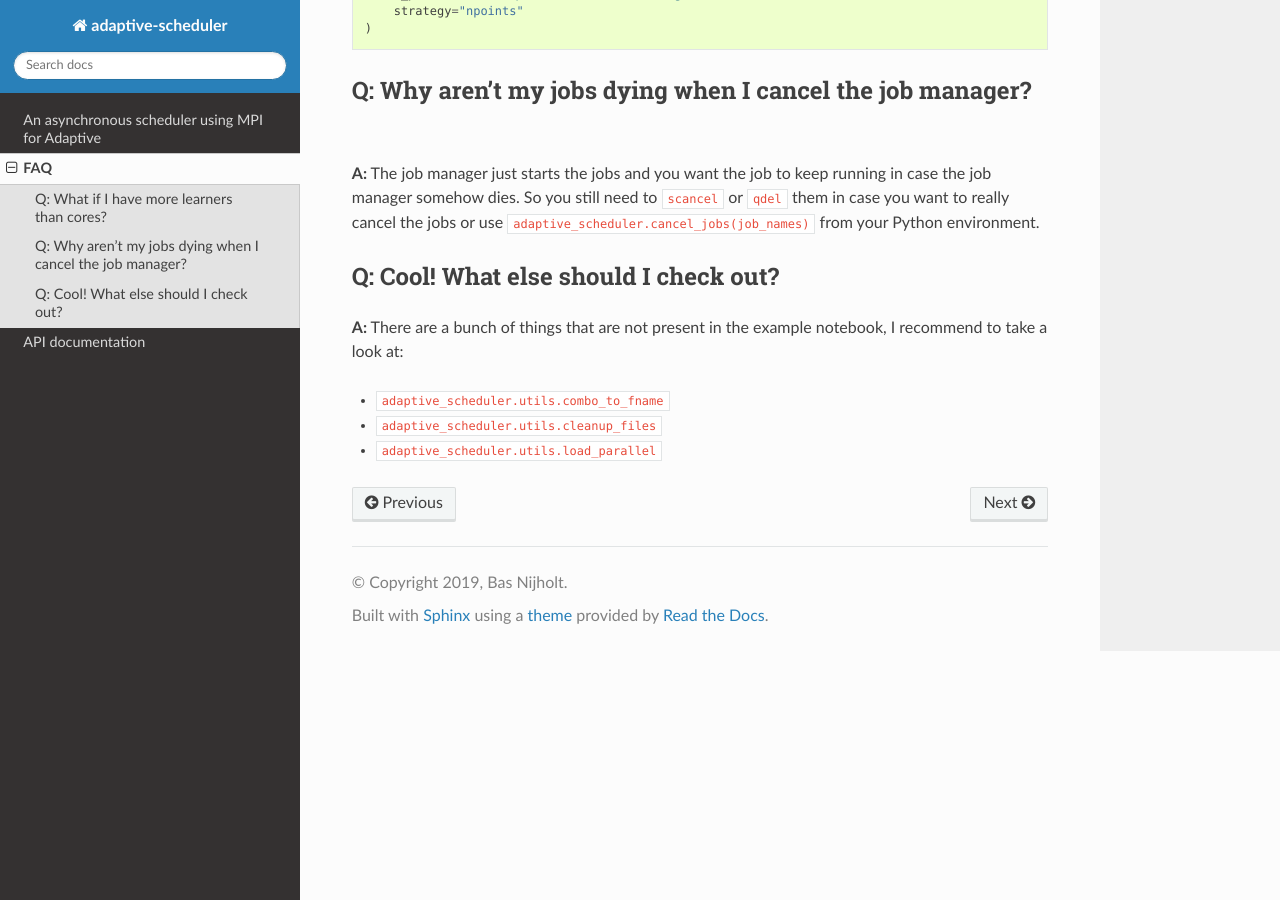
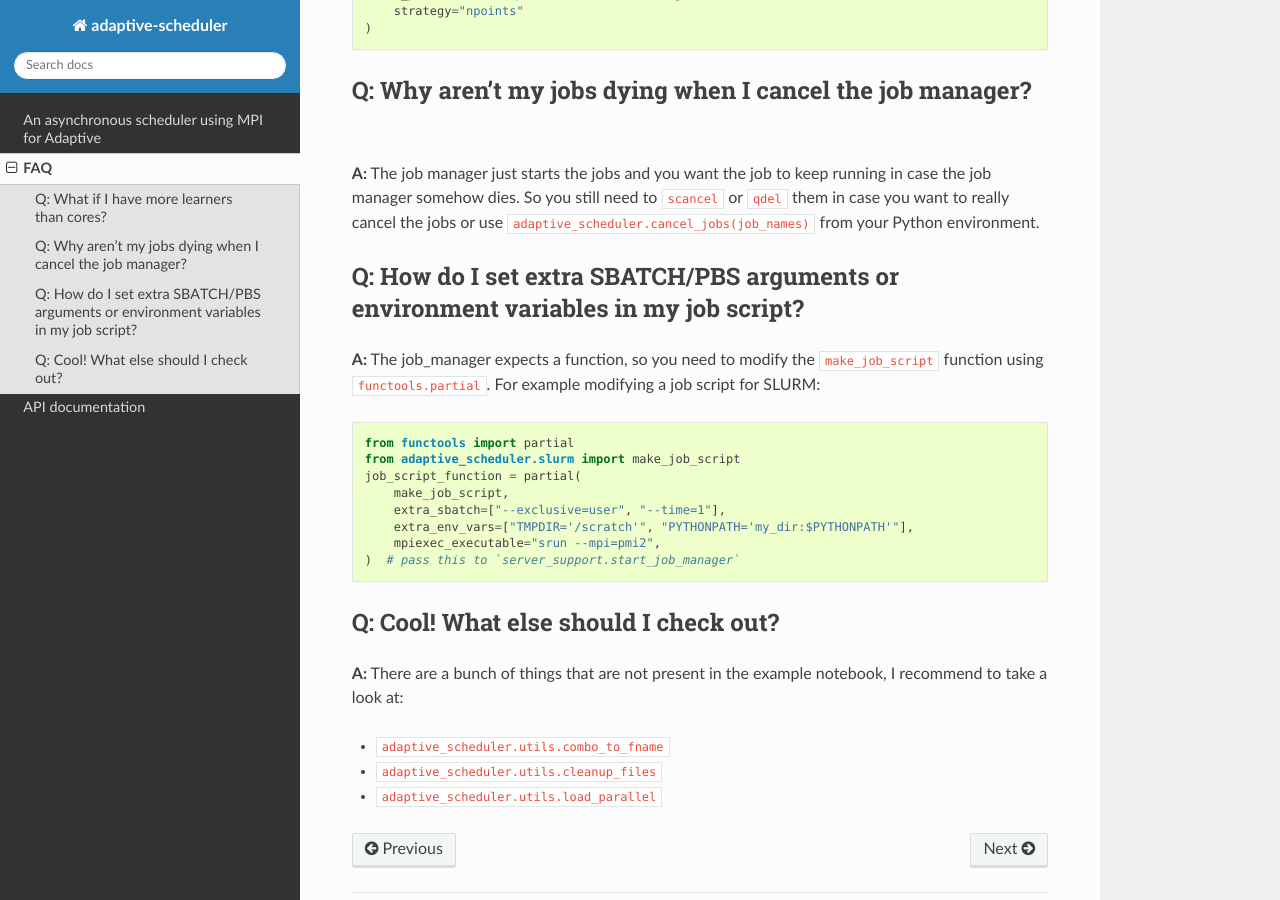
Before and after one commit to basnijholt/adaptive-scheduler, a Sphinx documentation site: the page built from docs/source/FAQ.md, in a window 1280 px wide and 900 px high, scrolled down 917 px. Built offline with Sphinx 7.4.7 and the Read the Docs theme 2.0.0, drawn with Linux system fonts in a browser that asks for light colours; the version number could not be read and is left out.

Commit message:
add make_job_script section to FAQ

````diff
--- a/docs/source/FAQ.md
+++ b/docs/source/FAQ.md
@@ -46,6 +46,20 @@ learners, fnames = split_in_balancing_learners(
 #### Q: Why aren't my jobs dying when I cancel the job manager?
 **A:** The job manager just starts the jobs and you want the job to keep running in case the job manager somehow dies. So you still need to `scancel` or `qdel` them in case you want to really cancel the jobs or use ``adaptive_scheduler.cancel_jobs(job_names)`` from your Python environment.
 
+#### Q: How do I set extra SBATCH/PBS arguments or environment variables in my job script?
+**A:** The job_manager expects a function, so you need to modify the `make_job_script` function using `functools.partial`.
+For example modifying a job script for SLURM:
+```python
+from functools import partial
+from adaptive_scheduler.slurm import make_job_script
+job_script_function = partial(
+    make_job_script,
+    extra_sbatch=["--exclusive=user", "--time=1"],
+    extra_env_vars=["TMPDIR='/scratch'", "PYTHONPATH='my_dir:$PYTHONPATH'"],
+    mpiexec_executable="srun --mpi=pmi2",
+)  # pass this to `server_support.start_job_manager`
+```
+
 #### Q: Cool! What else should I check out?
 **A:** There are a bunch of things that are not present in the example notebook, I recommend to take a look at:
 
````
